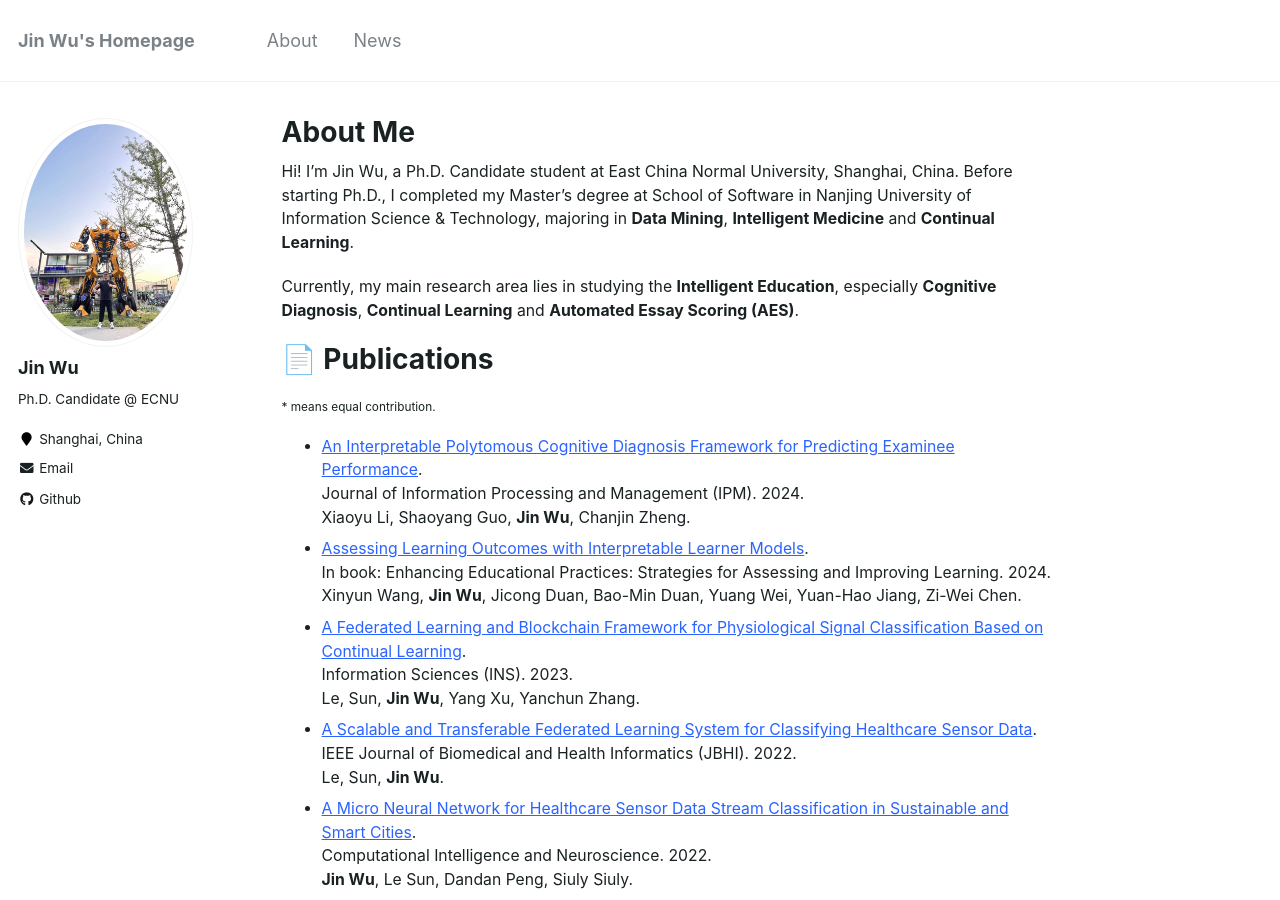
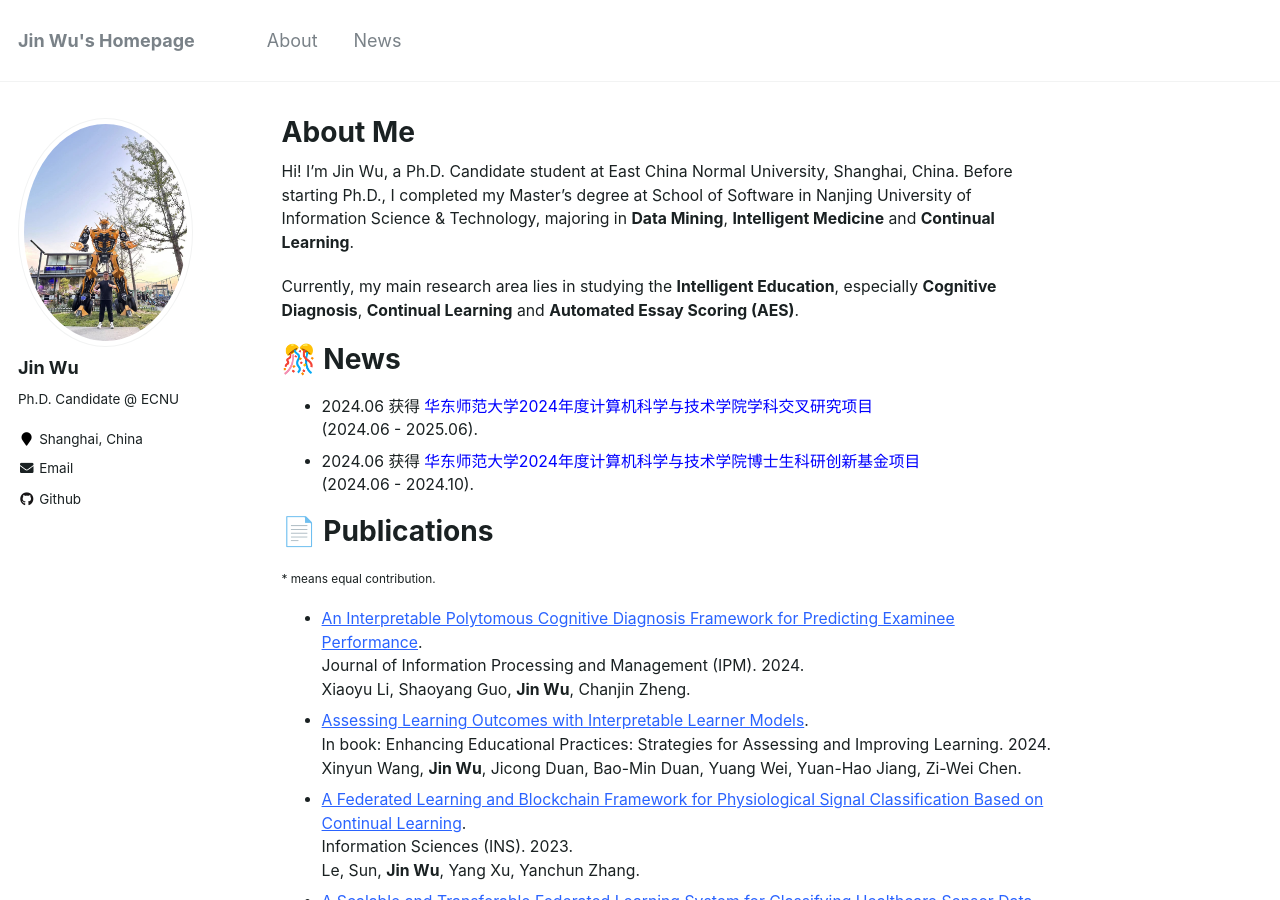
Before and after one commit to WooTzins/WooTzins.github.io, a Jekyll site: the page built from _pages/about.md, in a window 1280 px wide and 900 px high. Built offline with Jekyll 4.4.1, drawn with Linux system fonts in a browser that asks for light colours; comment, search, counter and statistics services are not loaded.

Commit message:
Update about.md

```diff
--- a/_pages/about.md
+++ b/_pages/about.md
@@ -11,6 +11,14 @@ redirect_from:
 Hi! I'm Jin Wu, a Ph.D. Candidate student at East China Normal University, Shanghai, China. Before starting Ph.D., I completed my Master's degree at School of Software in Nanjing University of Information Science & Technology, majoring in **Data Mining**, **Intelligent Medicine** and **Continual Learning**.
 
 Currently, my main research area lies in studying the **Intelligent Education**, especially **Cognitive Diagnosis**, **Continual Learning** and **Automated Essay Scoring (AES)**.
+
+🎊 News
+======
+
+* 2024.06 获得<font color="blue"> 华东师范大学2024年度计算机科学与技术学院学科交叉研究项目</font> \\
+  (2024.06 - 2025.06).
+* 2024.06 获得<font color="blue"> 华东师范大学2024年度计算机科学与技术学院博士生科研创新基金项目</font> \\
+  (2024.06 - 2024.10).
 
 
 📄 Publications
```
